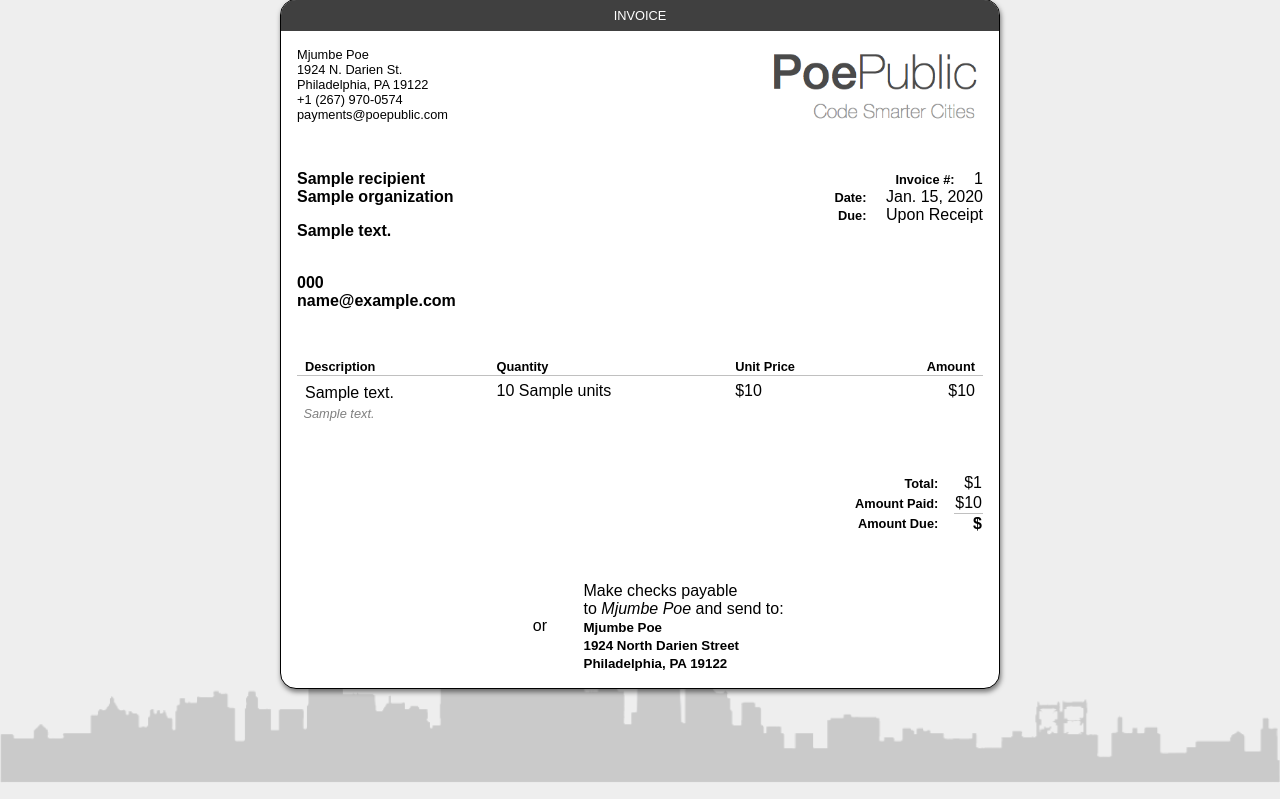
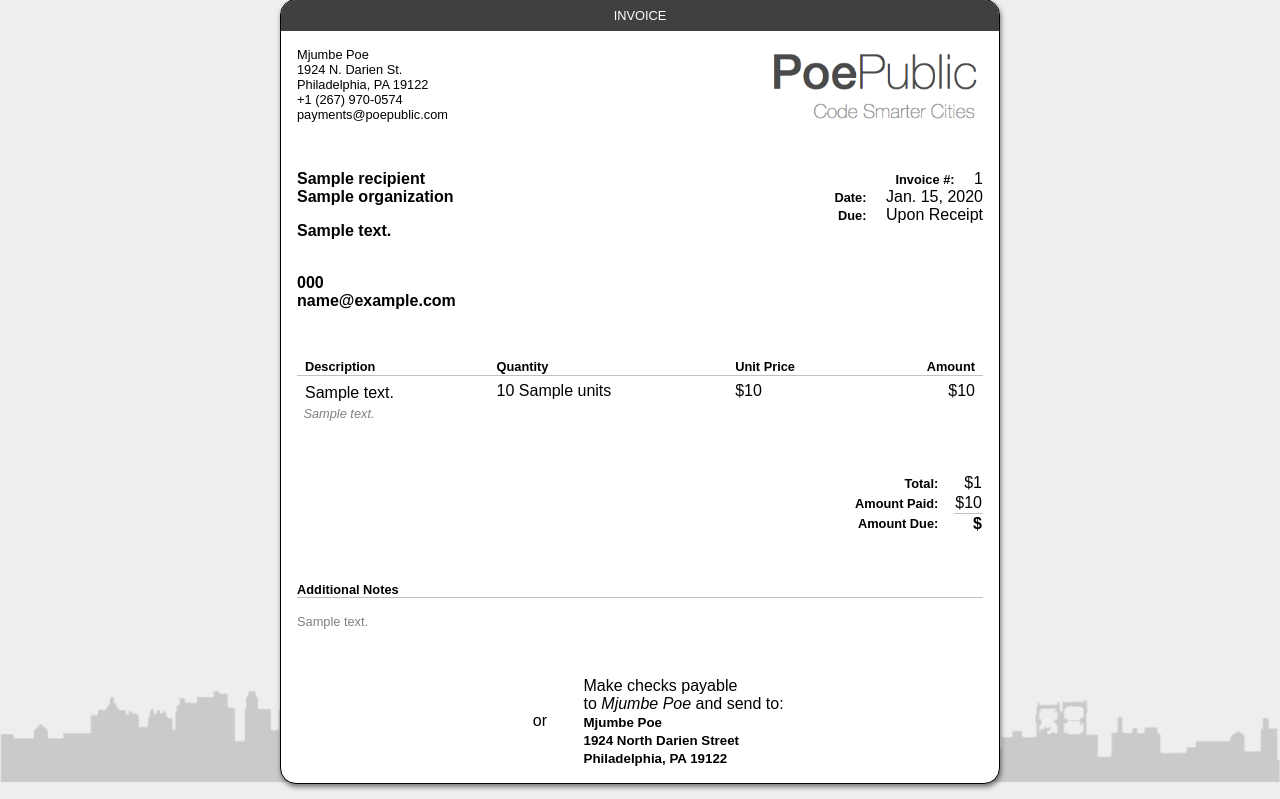
Before and after one commit to mjumbewu/django-payable, a Django app: template src/payable/templates/invoice.html in a window 1280 px wide. Shown: the part 17-816 px from the top of the page. Run offline with Django 3.2, Linux system fonts and the light colour scheme; the template is opened without the code that fills it: most values are stand-ins (such as "Sample title", 1, 10 or a date in 2020); parts of the project's set-up code (start-up, migrations or seed data) failed here and were passed over; some libraries are stand-ins or nearby versions.

Commit message:
Fix the invoice notes display
- Additional notes were unconditionally hidden. We only want it to not shor up if
  there are no notes.

```diff
--- a/src/payable/static/styles/invoice.css
+++ b/src/payable/static/styles/invoice.css
@@ -161,14 +161,19 @@ a:hover {
 .invoice-notes {
 	clear: both;
 	margin-top: 3rem;
-	display: none;
+	margin-bottom: 3rem;
 }
 
 .invoice-notes header {
-	text-transform: uppercase;
 	font-size: 0.8rem;
 	font-weight: bold;
-	border-bottom: 1px solid black;
+	border-bottom: 1px solid silver;
+}
+
+.invoice-notes p {
+	margin-top: 1rem;
+	font-size: 0.8rem;
+	color: gray;
 }
 
 .invoice-payment {
--- a/src/payable/templates/invoice.html
+++ b/src/payable/templates/invoice.html
@@ -94,12 +94,14 @@
         </tbody>
       </table>
 
+      {% if invoice.additional_notes %}
       <section class="invoice-notes">
         <header>
           Additional Notes
         </header>
-        <p>{{ invoice.additional_notes|linebreaks }}</p>
+        {{ invoice.additional_notes|linebreaks }}
       </section>
+      {% endif %}
 
       <section class="invoice-payment">
         {% if invoice.is_paid %}
```
